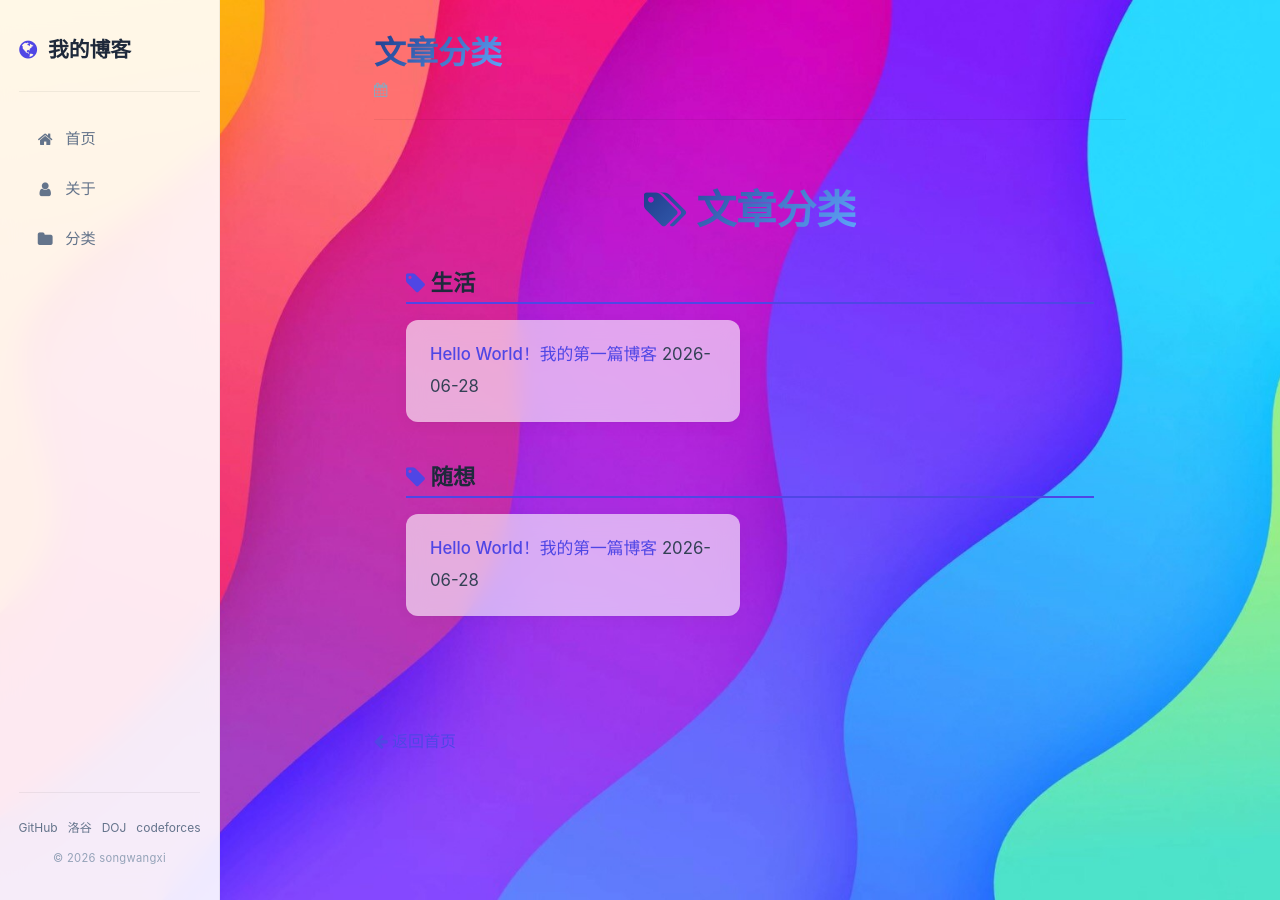
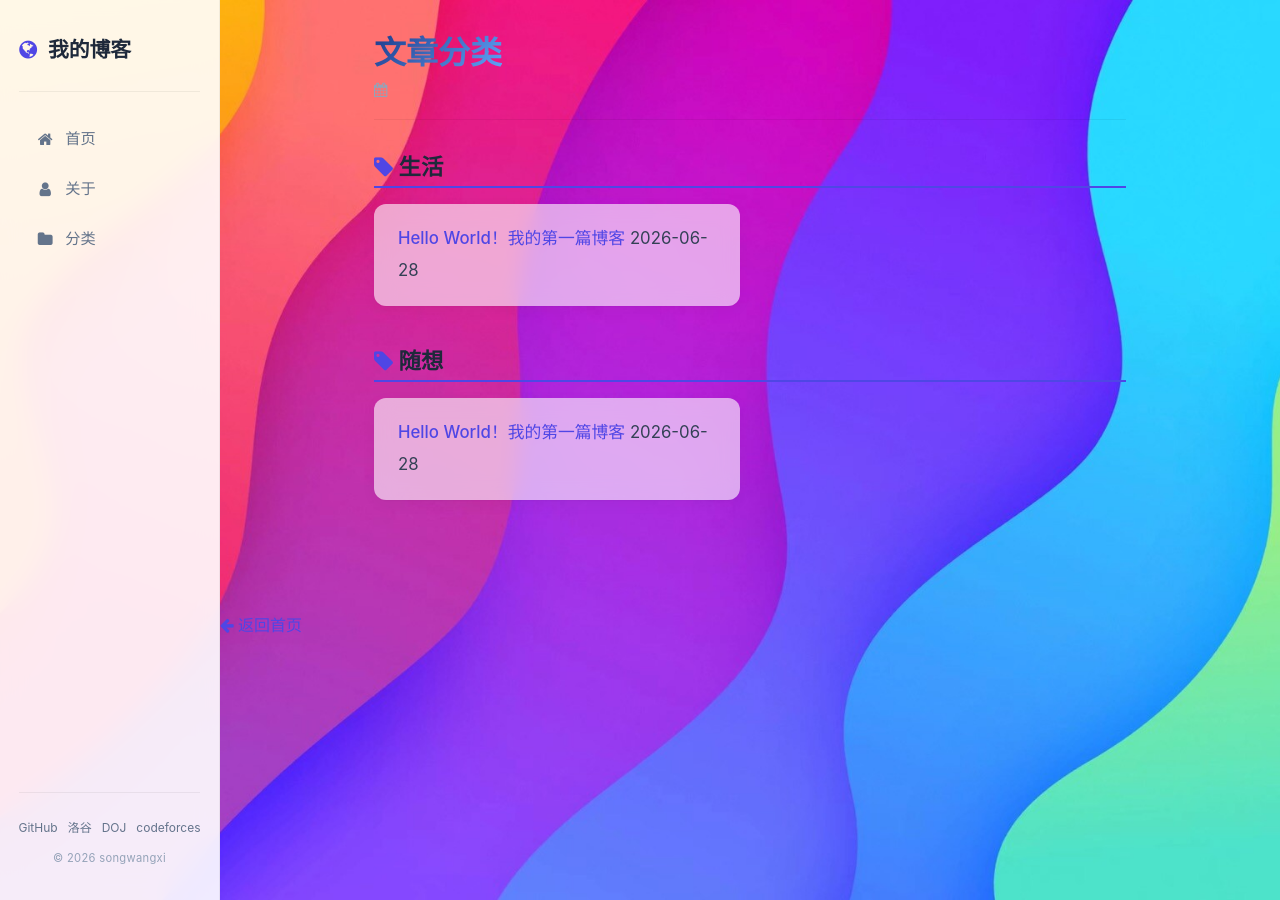
Before and after one commit to songwangxi/songwangxi.github.io, a Jekyll site: the page built from categories.html, in a window 1280 px wide. Built offline with Jekyll 4.4.1, drawn with Linux system fonts in a browser that asks for light colours.

Commit message:
Update categories.html

```diff
--- a/categories.html
+++ b/categories.html
@@ -4,10 +4,7 @@ title: 文章分类
 permalink: /categories/
 ---
 
-<div class="container" style="max-width:900px;">
-  <div class="blog-header" style="text-align:center;">
-    <h1><span class="gradient" color1="#1e3a8a" color2="#60a5fa"><i class="fa fa-tags"></i> 文章分类</span></h1>
-  </div>
+
 
   {% assign tags = site.tags | sort %}
   {% if tags.size > 0 %}
```
